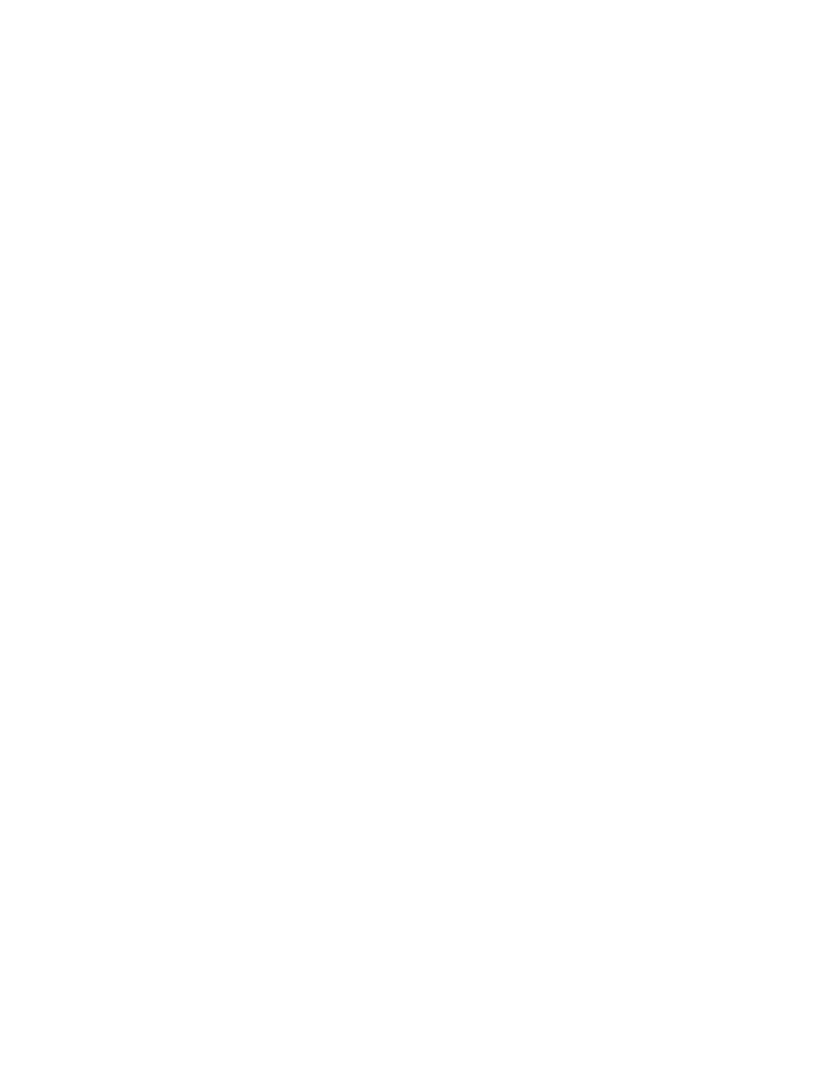
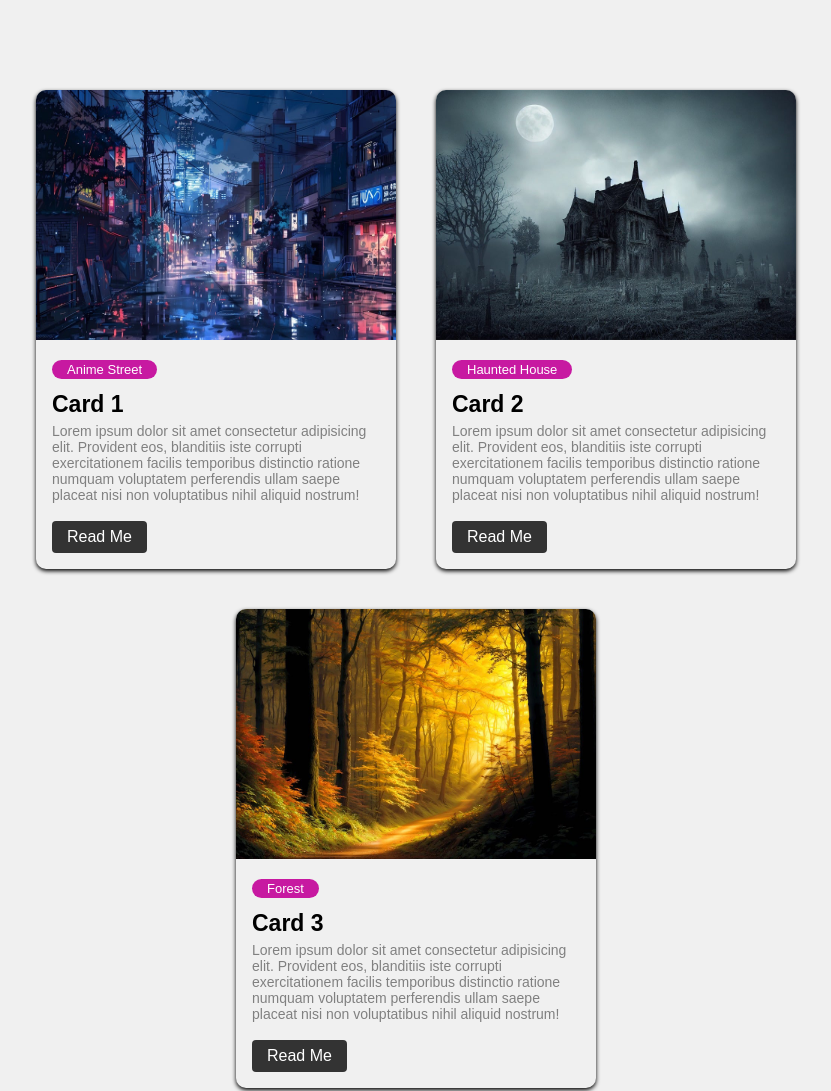
Before and after one commit to Shaikh-Ayan-Hussain/ResponsiveCard.github.io, a plain HTML site: page index.html in a window 1280 px wide. Shown: the top 1091 px of the page, without its empty margins (224-1055 px from the left). Before the commit the page ends 800 px from the top, so only its background shows below. Drawn offline with Linux system fonts and the light colour scheme.

Commit message:
Finalized

```diff
--- a/index.html
+++ b/index.html
@@ -1,11 +1,50 @@
 <!DOCTYPE html>
 <html lang="en">
+
 <head>
     <meta charset="UTF-8">
     <meta name="viewport" content="width=device-width, initial-scale=1.0">
-    <title>Document</title>
+    <title>Responsive Card </title>
+    <link rel="stylesheet" href="style.css">
 </head>
+
 <body>
+    <div class="box">
+        <div class="card">
+            <img src="anime-8788959_960_720.jpg" alt="Anime Street">
+            <div class="content">
+                <span>Anime Street</span>
+                <h3>Card 1</h3>
+                <p>Lorem ipsum dolor sit amet consectetur adipisicing elit. Provident eos, blanditiis iste corrupti
+                    exercitationem facilis temporibus distinctio ratione numquam voluptatem perferendis ullam saepe
+                    placeat nisi non voluptatibus nihil aliquid nostrum!</p>
+                <a href="" class="btn">Read Me</a>
+            </div>
+        </div>
+        <div class="card">
+            <img src="haunted-house-7508035_960_720.jpg" alt="Haunted House">
+            <div class="content">
+                <span>Haunted House</span>
+                <h3>Card 2</h3>
+                <p>Lorem ipsum dolor sit amet consectetur adipisicing elit. Provident eos, blanditiis iste corrupti
+                    exercitationem facilis temporibus distinctio ratione numquam voluptatem perferendis ullam saepe
+                    placeat nisi non voluptatibus nihil aliquid nostrum!</p>
+                <a href="" class="btn">Read Me</a>
+            </div>
+        </div>
+        <div class="card">
+            <img src="forest-9070205_960_720.jpg" alt="Forest">
+            <div class="content">
+                <span>Forest</span>
+                <h3>Card 3</h3>
+                <p>Lorem ipsum dolor sit amet consectetur adipisicing elit. Provident eos, blanditiis iste corrupti
+                    exercitationem facilis temporibus distinctio ratione numquam voluptatem perferendis ullam saepe
+                    placeat nisi non voluptatibus nihil aliquid nostrum!</p>
+                <a href="" class="btn">Read Me</a>
+            </div>
+        </div>
+    </div>
 
 </body>
+
 </html>
--- a/style.css
+++ b/style.css
@@ -0,0 +1,60 @@
+*{
+    margin: 0px;
+    padding: 0px;
+    box-sizing: border-box;
+    font-family: Arial, sans-serif;
+}
+body{
+    background-color: #f0f0f0;
+}
+.box{
+    display: flex;
+    justify-content: center;
+    margin: 70px;
+    flex-wrap: wrap;
+    /* border-radius: 10px; */
+}
+.card{
+    width: 360px;
+    overflow: hidden;
+    background-color: #f0f0f0;
+    border-radius: 10px;
+    box-shadow: 0px 2px 4px rgba(0,0,0,2);
+    margin: 20px;
+}
+.card img{
+    width: 100%;
+    height: 250px;
+    /* border-radius: px; */
+}
+.content{
+padding: 16px;
+}
+.content span{
+    background-color:rgb(199, 25, 161);
+    color: white;
+    padding: 2px 15px;
+    border-radius: 25px;
+    font-size: 13px;
+
+
+}
+.content h3{
+    margin-top: 13px;
+    font-size: 23px;
+}
+.content p{
+    margin-top: 5px;
+    color: gray;
+    font-size: 14px;
+}
+.btn{
+display: inline-block;
+color: white;
+background-color:#333;
+padding: 7px 15px;
+border-radius: 4px;
+margin: 18px 0px 0px 0px;
+text-decoration: none;
+/* margin: 9px; */
+}
```
